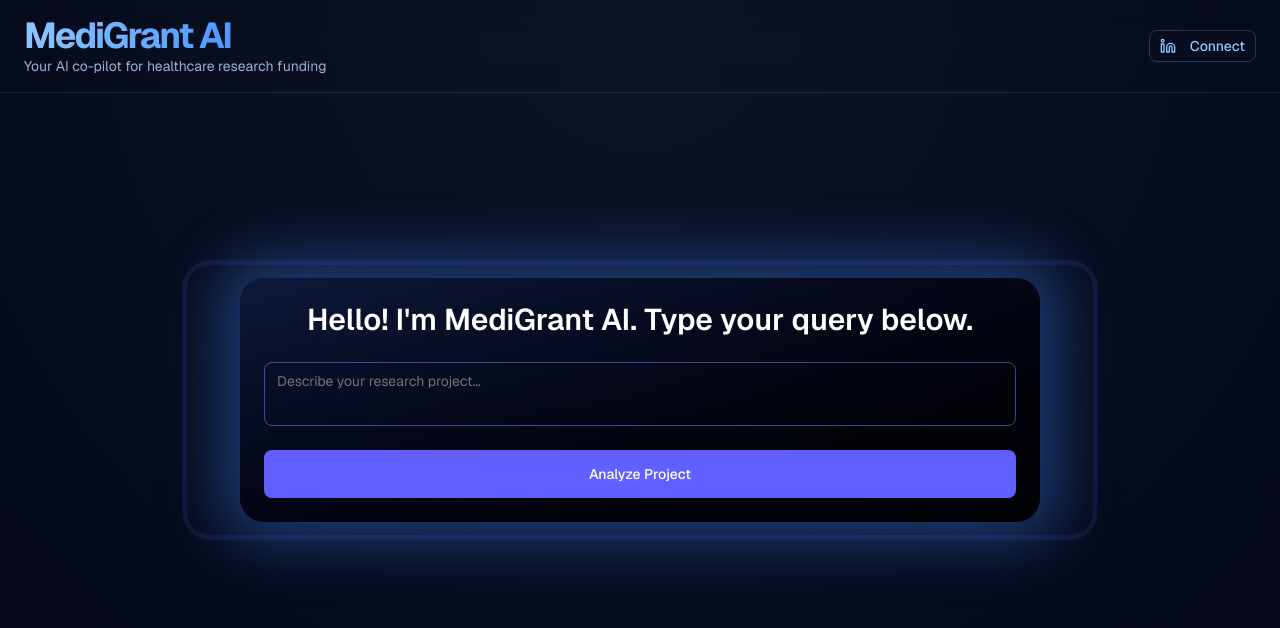
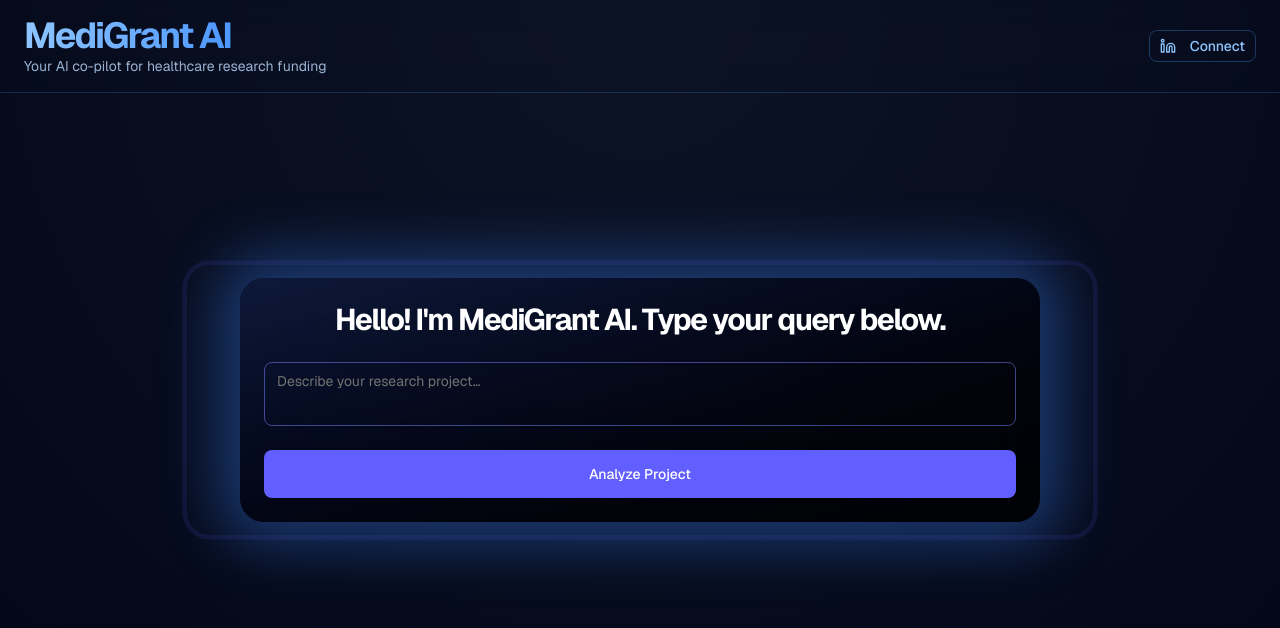
Before and after one commit to marianaisaw/MediGrant, a Next.js app: page / in a window 1280 px wide. Shown: the top 628 px of the page. Built offline with nearby package versions, Linux system fonts and the light colour scheme.

Commit message:
header swag

```diff
--- a/app/page.tsx
+++ b/app/page.tsx
@@ -591,7 +591,7 @@ export default function HyperGrantAI() {
             {/* animated typed header */}
             {typedHeader && (
               <motion.h2
-                className="text-3xl font-semibold text-center text-white"
+                className="text-3xl font-bold text-center text-white tracking-tighter"
                 initial={{ opacity: 0, y: -10 }}
                 animate={{ opacity: 1, y: 0 }}
                 transition={{ delay: 0.5 }}
```
